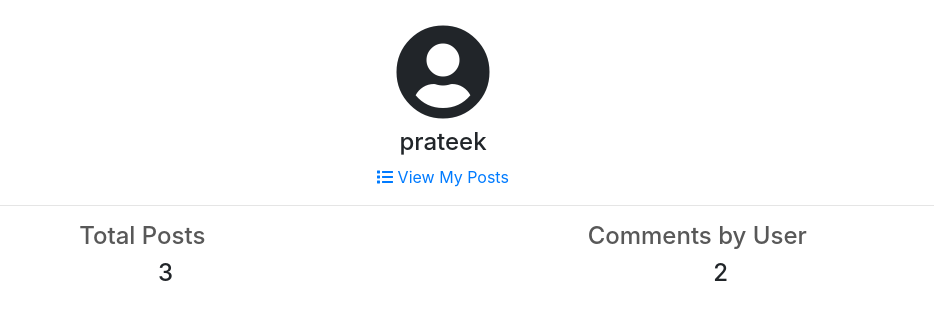
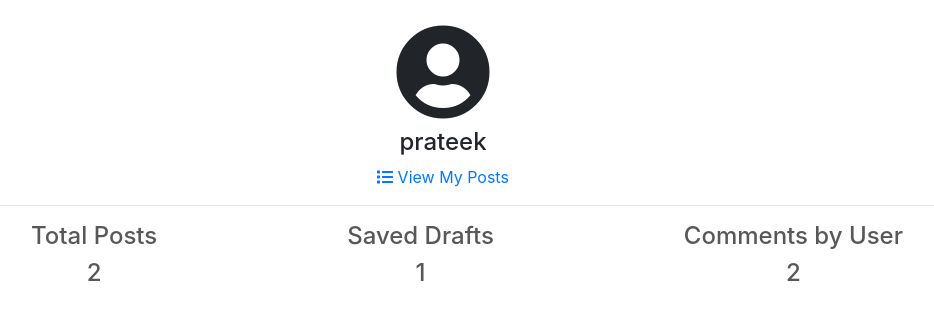
Before and after one commit to Prateek-Arora/django_blog_app, a Django app: page /user/1 in a window 1280 px wide. Shown: the part 78-398 px from the top of the page, without its empty margins (197-1131 px from the left). Run offline with Django 3.2, Linux system fonts and the light colour scheme; a user stored in the database is signed in; data comes from the database, SQL or seed files in the repository; both versions use the stored data as it was after the commit; some libraries are stand-ins or nearby versions.

Commit message:
Added the feature to only show user's drafts from the draft page and to only show user's published posts on user's post list.

```diff
--- a/blog/templates/blog/user_profile.html
+++ b/blog/templates/blog/user_profile.html
@@ -8,15 +8,20 @@
             <h4>{{user}}</h4>
             <a href="{% url 'user_posts' pk=user.pk%}"><i class="fas fa-list"></i> View My Posts</a>
             <hr>
-            <div class="d-flex justify-content-around mt-3" style="color: #585858">
-                <h4>Total Posts</h4>
-                <h4>Comments by User</h4>
+            <div class="d-flex justify-content-around mt-3 ml-5" style="color: #585858">
+                <div>
+                    <h4>Total Posts</h4>
+                    <h4>{{user_posts}}</h4>
+                </div>
+                <div>
+                    <h4>Saved Drafts</h4>
+                    <h4>{{user_drafts}}</h4>
+                </div>
+                <div>
+                    <h4>Comments by User</h4>
+                    <h4>{{user_comments}}</h4>
+                </div>
             </div>
-            <div class="d-flex justify-content-around">
-                <h4>{{user_posts.count}}</h4>
-                <h4>{{user_comments.count}}</h4>
-            </div>
-        </div>
     </div>
 
 </div>
--- a/blog/urls.py
+++ b/blog/urls.py
@@ -7,7 +7,7 @@ urlpatterns = [
     path('post/new', post_new, name='post_new'),
     path('post/<int:pk>/edit', post_edit, name='post_edit'),
     path('post/<int:pk>/delete', post_delete, name='post_delete'),
-    path('drafts/', post_draft_list, name='post_draft_list'),
+    path('user/<int:pk>/drafts', post_draft_list, name='post_draft_list'),
     path('post/<int:pk>/publish/', post_publish, name='post_publish'),
 
 
--- a/blog/views.py
+++ b/blog/views.py
@@ -68,8 +68,9 @@ def post_edit(request, pk):
 
 
 @login_required
-def post_draft_list(request):
-    posts = Post.objects.filter(published_date__isnull=True).order_by('-created_date')
+def post_draft_list(request, pk):
+    user = get_object_or_404(User, pk=pk)
+    posts = Post.objects.filter(author=user).filter(published_date__isnull=True).order_by('-created_date')
     stuff_for_frontend = {'posts': posts}
     return render(request, 'blog/post_draft_list.html', stuff_for_frontend)
 
@@ -132,15 +133,16 @@ def signup(request):
 @login_required
 def user_profile(request, pk):
     user = get_object_or_404(User, pk=pk)
-    user_posts = Post.objects.filter(author=user)
-    user_comments = Comment.objects.filter(author=user)
-    stuff_for_frontend = {'user': user, 'user_posts': user_posts, 'user_comments': user_comments}
+    user_posts = Post.objects.filter(author=user).filter(published_date__isnull=False).count
+    user_drafts = Post.objects.filter(author=user).filter(published_date__isnull=True).count
+    user_comments = Comment.objects.filter(author=user).count
+    stuff_for_frontend = {'user': user, 'user_posts': user_posts, 'user_comments': user_comments,'user_drafts': user_drafts}
     return render(request, 'blog/user_profile.html', stuff_for_frontend)
 
 
 @login_required
 def user_posts(request, pk):
     user = get_object_or_404(User, pk=pk)
-    user_posts = Post.objects.filter(author=user)
+    user_posts = Post.objects.filter(author=user).filter(published_date__isnull=False).order_by('-created_date')
     stuff_for_frontend = {'user': user, 'user_posts': user_posts}
     return render(request, 'blog/user_posts.html', stuff_for_frontend)
--- a/templates/index.html
+++ b/templates/index.html
@@ -28,7 +28,7 @@
                         <a href="{% url 'post_new' %}"><i class="fas fa-plus fa-2x" style="color: aliceblue; float: right;"></i></a>
                     </li>
                     <li class="nav-item mr-4">
-                        <a href="{% url 'post_draft_list' %}"><i class="fas fa-save fa-2x" style="color: aliceblue; float: right;"></i></a>
+                        <a href="{% url 'post_draft_list' pk=user.pk%}"><i class="fas fa-save fa-2x" style="color: aliceblue; float: right;"></i></a>
                     </li>
                     <li class="nav-item dropdown ml-4 mr-3">
                         <a class="dropdown-toggle" href="#" id="navbarDropdown" role="button" data-bs-toggle="dropdown" aria-expanded="false">
```
Also changed, not shown: db.sqlite3.
